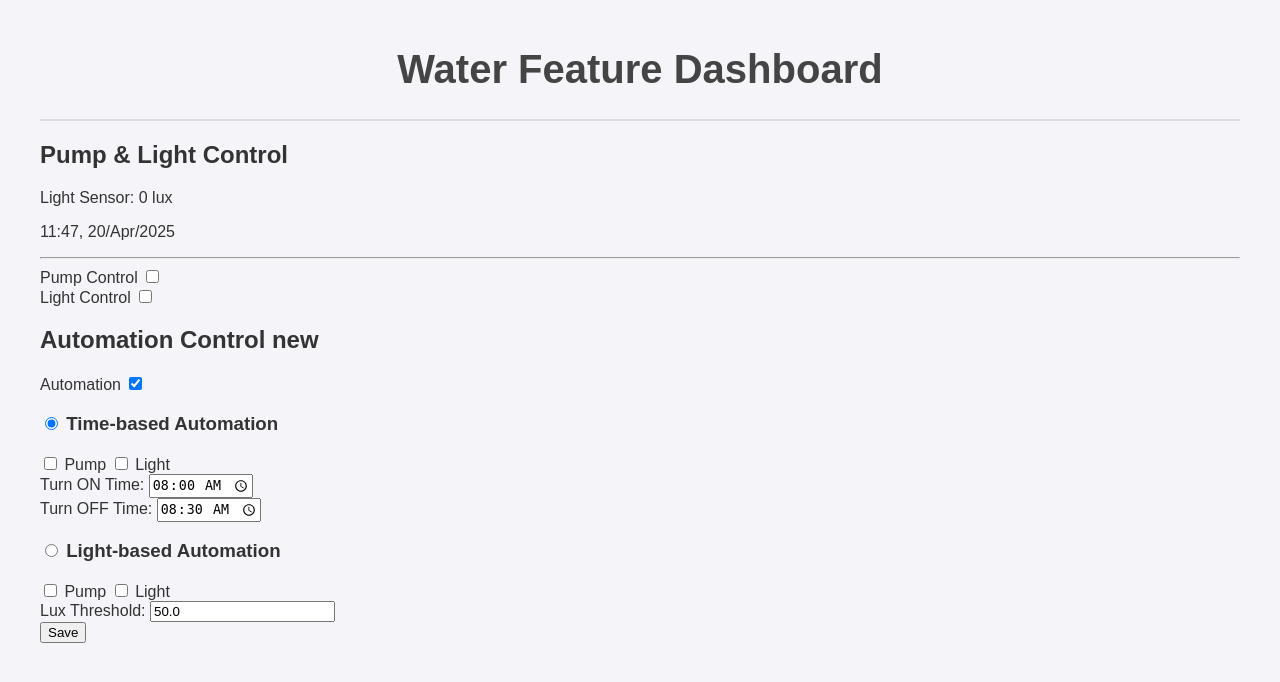
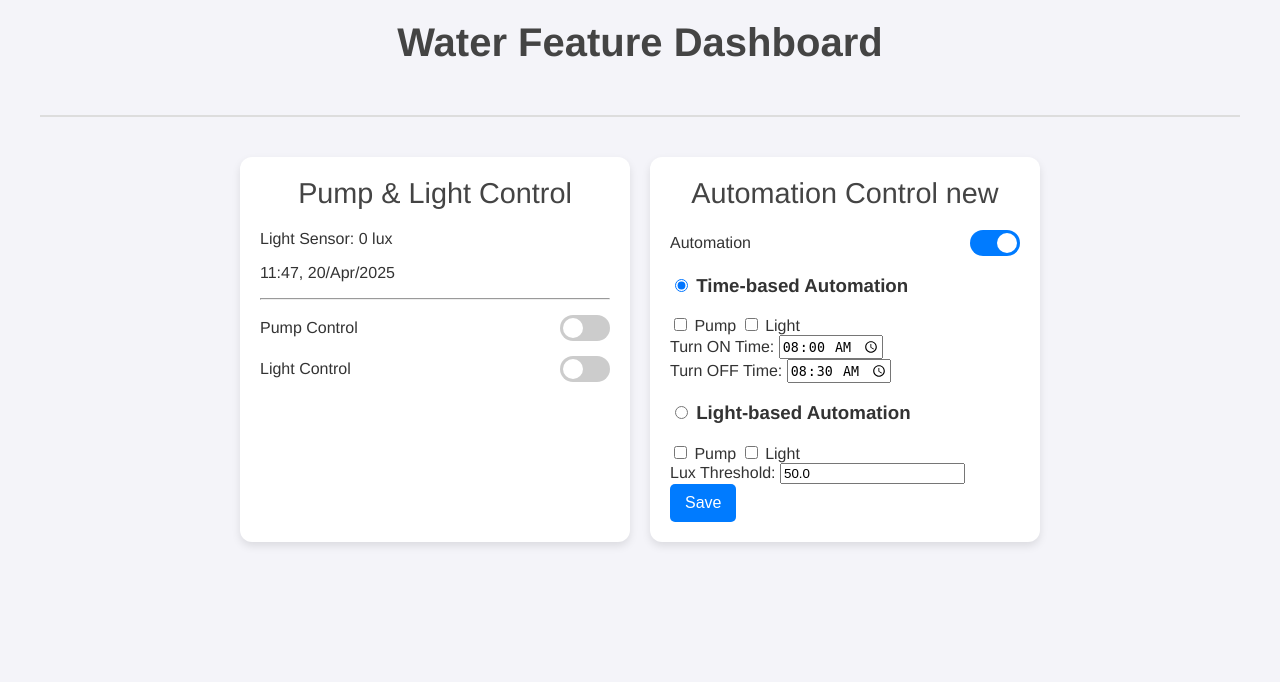
Before and after one commit to pull3t/home-water-feature, a Flask app: page / in a window 1280 px wide. Shown: the top 682 px of the page. Run offline with Flask 3, Linux system fonts and the light colour scheme; parts of the project's set-up code (start-up, migrations or seed data) failed here and were passed over.

Commit message:
ui revision

```diff
--- a/static/style.css
+++ b/static/style.css
@@ -1,21 +1,52 @@
+/* General Styles */
 body {
-    font-family: Arial, sans-serif;
-    margin: 0;
-    padding: 0;
+    font-family: 'Helvetica Neue', Arial, sans-serif;
     background-color: #f4f4f9;
     color: #333;
+    padding: 20px;
+    margin: 0;
 }
 
 .container {
+    display: flex;
+    flex-wrap: wrap;
+    gap: 20px;
+    justify-content: center;
     max-width: 1200px;
     margin: 0 auto;
+}
+
+.card {
+    background: white;
     padding: 20px;
+    border-radius: 12px;
+    box-shadow: 0 4px 8px rgba(0, 0, 0, 0.1);
+    width: 350px;
+    transition: transform 0.2s ease, box-shadow 0.2s ease;
+}
+
+.card:hover {
+    transform: translateY(-5px);
+    box-shadow: 0 6px 12px rgba(0, 0, 0, 0.15);
+}
+
+h1, h2 {
+    margin-top: 0;
+    color: #444;
 }
 
 h1 {
+    font-size: 2.5em;
     text-align: center;
-    font-size: 2.5em;
-    color: #444;
+    font-weight: bold;
+    margin-bottom: 10px;
+}
+
+h2 {
+    font-size: 1.8em;
+    text-align: center;
+    font-weight: 500;
+    margin-bottom: 20px;
 }
 
 .divider {
@@ -25,25 +56,54 @@ h1 {
     margin: 20px 0;
 }
 
-.columns {
+.control {
     display: flex;
-    gap: 20px;
-    margin-top: 20px;
+    justify-content: space-between;
+    align-items: center;
+    margin: 15px 0;
 }
 
-.column {
-    flex: 1;
-    background: #fff;
-    border-radius: 8px;
-    box-shadow: 0 4px 6px rgba(0, 0, 0, 0.1);
-    padding: 20px;
+.switch {
+    position: relative;
+    display: inline-block;
+    width: 50px;
+    height: 26px;
 }
 
-.column h2 {
-    text-align: center;
-    font-size: 1.8em;
-    color: #555;
-    margin-bottom: 20px;
+.switch input {
+    display: none;
+}
+
+.slider {
+    position: absolute;
+    cursor: pointer;
+    top: 0;
+    left: 0;
+    right: 0;
+    bottom: 0;
+    background-color: #ccc;
+    transition: 0.4s;
+    border-radius: 26px;
+}
+
+.slider:before {
+    position: absolute;
+    content: "";
+    height: 20px;
+    width: 20px;
+    border-radius: 50%;
+    background-color: white;
+    left: 3px;
+    bottom: 3px;
+    transition: 0.4s;
+}
+
+input:checked + .slider {
+    background-color: #007BFF;
+}
+
+input:checked + .slider:before {
+    transform: translateX(24px);
 }
 
 .info {
@@ -53,6 +113,7 @@ h1 {
 
 .info p {
     margin: 5px 0;
+    font-size: 1em;
 }
 
 .info .date-time {
@@ -60,41 +121,31 @@ h1 {
     font-weight: bold;
 }
 
-.toggle-group {
-    margin: 20px 0;
-}
-
-.toggle-group label {
-    display: flex;
-    align-items: center;
-    gap: 10px;
-    font-size: 1em;
-}
-
-.toggle-group input[type="checkbox"] {
-    width: 20px;
-    height: 20px;
-}
-
-.automation-options {
-    display: none;
-    margin-top: 20px;
-}
-
-.automation-options.active {
-    display: block;
-}
-
-.automation-options fieldset {
+fieldset {
     border: 1px solid #ddd;
     border-radius: 8px;
     padding: 15px;
     margin-bottom: 20px;
 }
 
-.automation-options legend {
+legend {
     font-weight: bold;
     color: #555;
+}
+
+button {
+    background-color: #007BFF;
+    color: white;
+    border: none;
+    border-radius: 5px;
+    padding: 10px 15px;
+    font-size: 1em;
+    cursor: pointer;
+    transition: background-color 0.3s ease;
+}
+
+button:hover {
+    background-color: #0056b3;
 }
 
 .save-btn {
@@ -107,8 +158,22 @@ h1 {
     border-radius: 5px;
     font-size: 1em;
     cursor: pointer;
+    transition: background-color 0.3s ease;
 }
 
 .save-btn:hover {
     background-color: #0056b3;
 }
+
+.automation-setting {
+    margin-top: 15px;
+}
+
+.automation-options {
+    display: none;
+    margin-top: 20px;
+}
+
+.automation-options.active {
+    display: block;
+}
```
